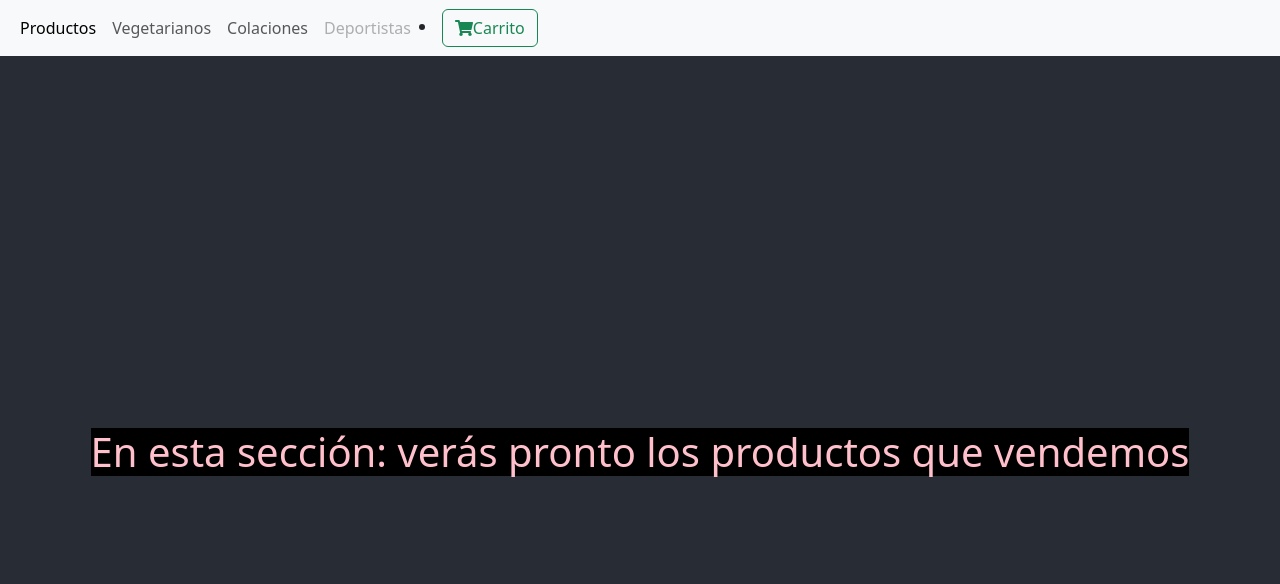
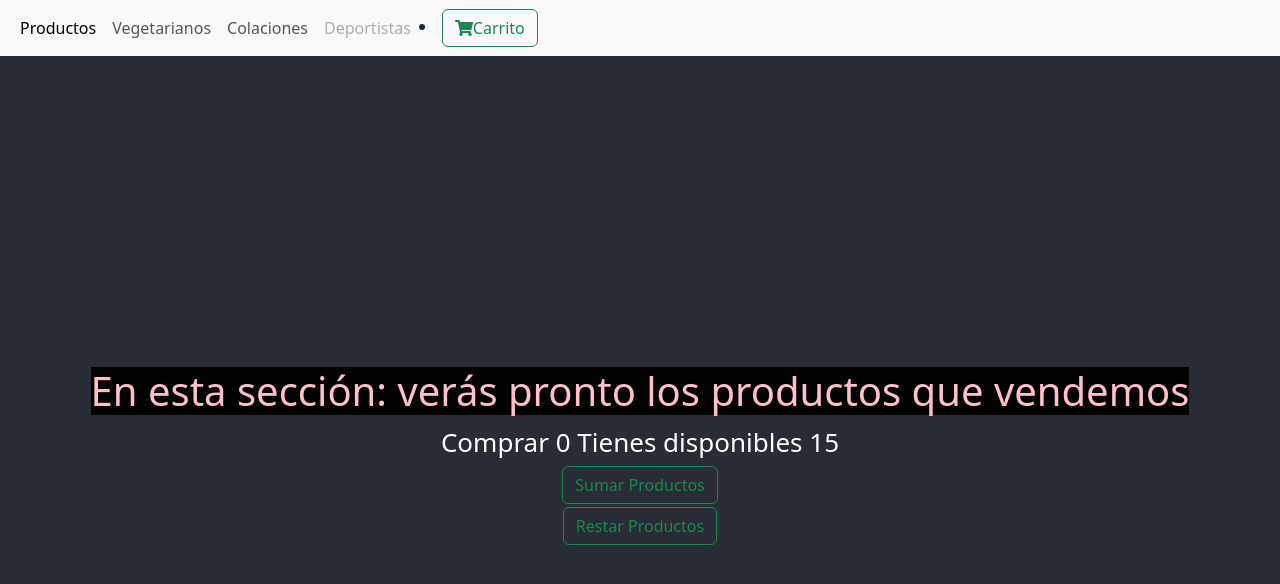
Before and after one commit to Ivanawolf/React, a React (Create React App) app: page / in a window 1280 px wide. Shown: the top 584 px of the page. Built offline with nearby package versions, Linux system fonts and the light colour scheme.

Commit message:
agregamos contador!

```diff
--- a/src/App.js
+++ b/src/App.js
@@ -3,6 +3,8 @@ import './App.css';
 import PrimerComponente from './Components.js/Navbar';
 import 'bootstrap/dist/css/bootstrap.min.css'
 import ItemListContainer from './Components.js/ItemListContainer';
+import ItemCount from './Components.js/ejemplo';
+
 
 
 
@@ -21,6 +23,8 @@ const Stylesjsx = <div style = {styles}>
 
 
           <ItemListContainer/>
+          <ItemCount />
+
 
         <a
           className="App-link"
--- /dev/null
+++ b/src/Components.js/ejemplo.js
@@ -0,0 +1,32 @@
+import React, {useState} from 'react';
+
+
+
+const ItemCount = (max) => {
+  const [contador, setContador] =useState (0);
+  const [stock, setStock] = useState (15);
+
+  if (contador > stock){
+   setContador (0);
+} else if (contador < 0)
+  setContador (0);
+
+ return (
+   <div>
+    <span> Comprar {contador} </span>
+    <span> Tienes disponibles {stock} </span>
+
+  <div>
+    <button className="btn btn-outline-success my-2 my-sm-0" onClick = {() => setContador (contador + 1) }>
+      Sumar Productos
+    </button>
+  </div>
+    <button className="btn btn-outline-success my-2 my-sm-0" onClick = {() => setContador (contador - 1)}>
+      Restar Productos
+    </button>
+  </div>
+  );
+ }
+
+
+  export default ItemCount;
```
